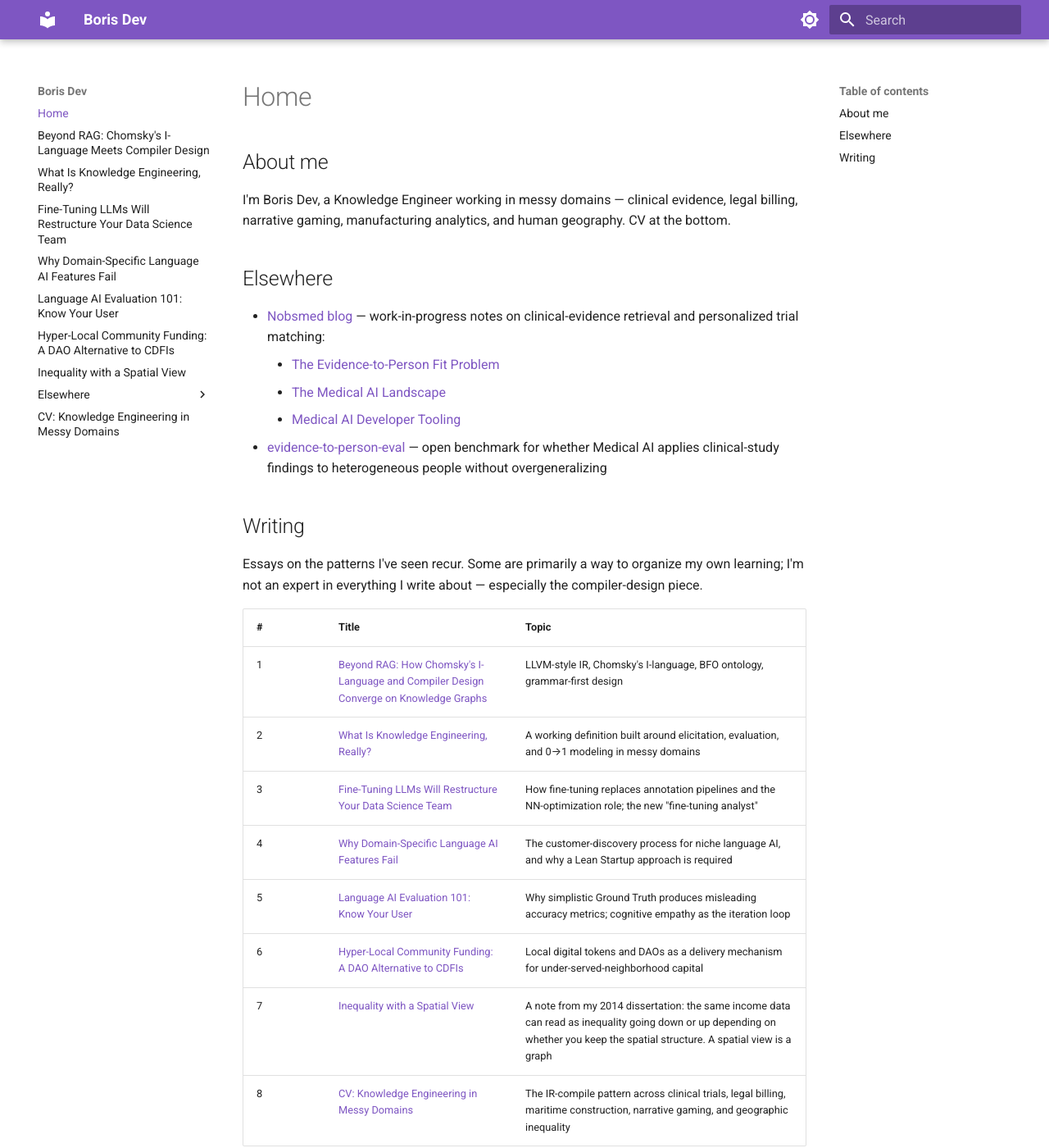
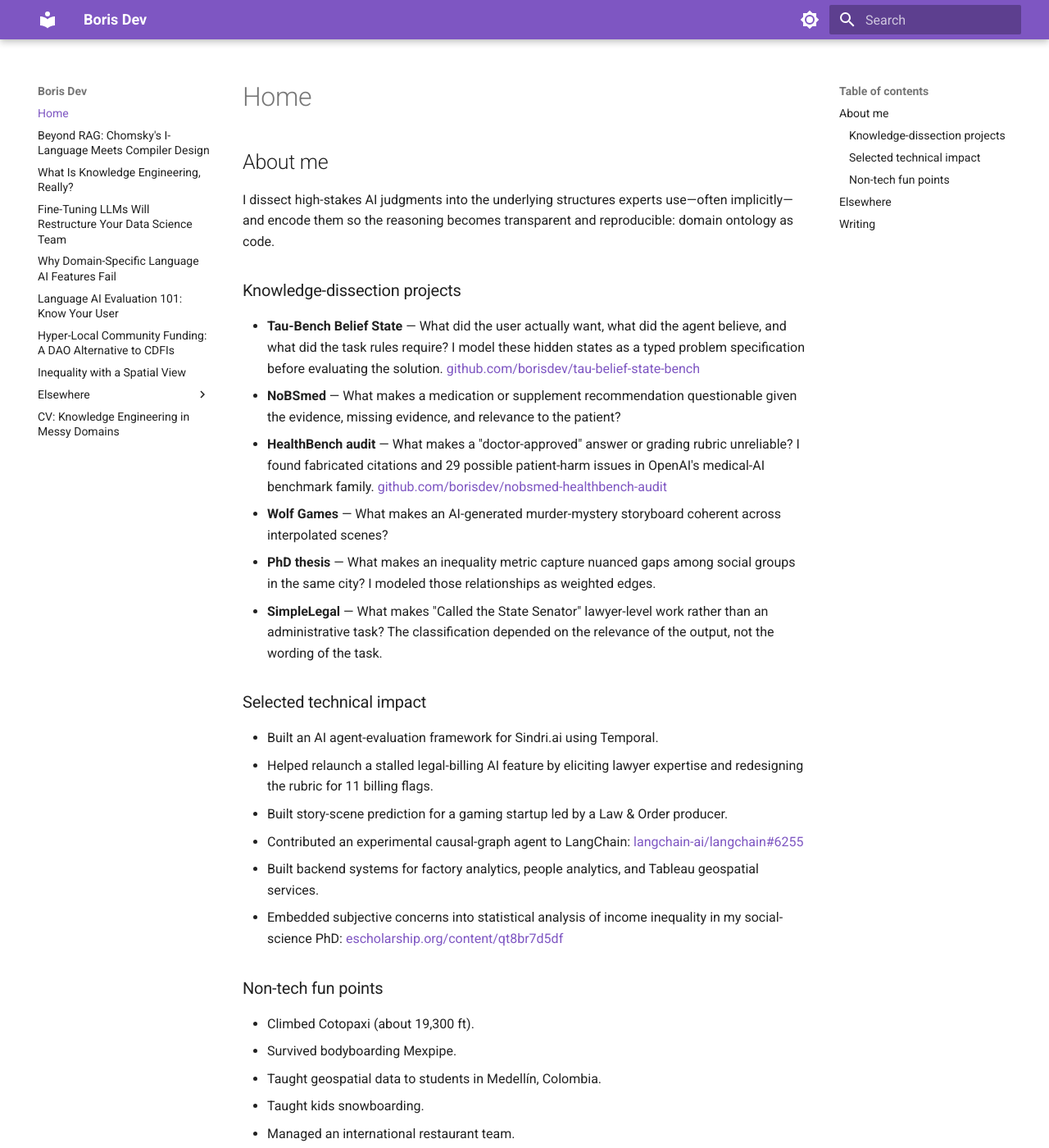
Before and after one commit to borisdev/borisdev.github.io, an MkDocs documentation site: the page built from docs/index.md, in a window 1280 px wide and 1400 px high. Shown: the whole window at 82% size. Built offline with MkDocs 1.6.1 and Material for MkDocs 9.7.7, drawn with Linux system fonts in a browser that asks for light colours; some of the changed text lies outside the part shown.

Commit message:
About me: dissect framing + knowledge-dissection projects, technical impact, fun points
Co-Authored-By: Claude Opus 4.8 (1M context) <noreply@anthropic.com>

```diff
--- a/docs/index.md
+++ b/docs/index.md
@@ -5,7 +5,34 @@ description: Essays on intermediate representations, evaluation, and the IR-comp
 
 ## About me
 
-I'm Boris Dev, a Knowledge Engineer working in messy domains — clinical evidence, legal billing, narrative gaming, manufacturing analytics, and human geography. CV at the bottom.
+I dissect high-stakes AI judgments into the underlying structures experts use—often implicitly—and encode them so the reasoning becomes transparent and reproducible: domain ontology as code.
+
+### Knowledge-dissection projects
+
+- **Tau-Bench Belief State** — What did the user actually want, what did the agent believe, and what did the task rules require? I model these hidden states as a typed problem specification before evaluating the solution. [github.com/borisdev/tau-belief-state-bench](https://github.com/borisdev/tau-belief-state-bench)
+- **NoBSmed** — What makes a medication or supplement recommendation questionable given the evidence, missing evidence, and relevance to the patient?
+- **HealthBench audit** — What makes a "doctor-approved" answer or grading rubric unreliable? I found fabricated citations and 29 possible patient-harm issues in OpenAI's medical-AI benchmark family. [github.com/borisdev/nobsmed-healthbench-audit](https://github.com/borisdev/nobsmed-healthbench-audit)
+- **Wolf Games** — What makes an AI-generated murder-mystery storyboard coherent across interpolated scenes?
+- **PhD thesis** — What makes an inequality metric capture nuanced gaps among social groups in the same city? I modeled those relationships as weighted edges.
+- **SimpleLegal** — What makes "Called the State Senator" lawyer-level work rather than an administrative task? The classification depended on the relevance of the output, not the wording of the task.
+
+### Selected technical impact
+
+- Built an AI agent-evaluation framework for Sindri.ai using Temporal.
+- Helped relaunch a stalled legal-billing AI feature by eliciting lawyer expertise and redesigning the rubric for 11 billing flags.
+- Built story-scene prediction for a gaming startup led by a Law & Order producer.
+- Contributed an experimental causal-graph agent to LangChain: [langchain-ai/langchain#6255](https://github.com/langchain-ai/langchain/pull/6255)
+- Built backend systems for factory analytics, people analytics, and Tableau geospatial services.
+- Embedded subjective concerns into statistical analysis of income inequality in my social-science PhD: [escholarship.org/content/qt8br7d5df](https://escholarship.org/content/qt8br7d5df/qt8br7d5df.pdf)
+
+### Non-tech fun points
+
+- Climbed Cotopaxi (about 19,300 ft).
+- Survived bodyboarding Mexpipe.
+- Taught geospatial data to students in Medellín, Colombia.
+- Taught kids snowboarding.
+- Managed an international restaurant team.
+- Counseled severely emotionally disturbed children.
 
 ## Elsewhere
 
```
